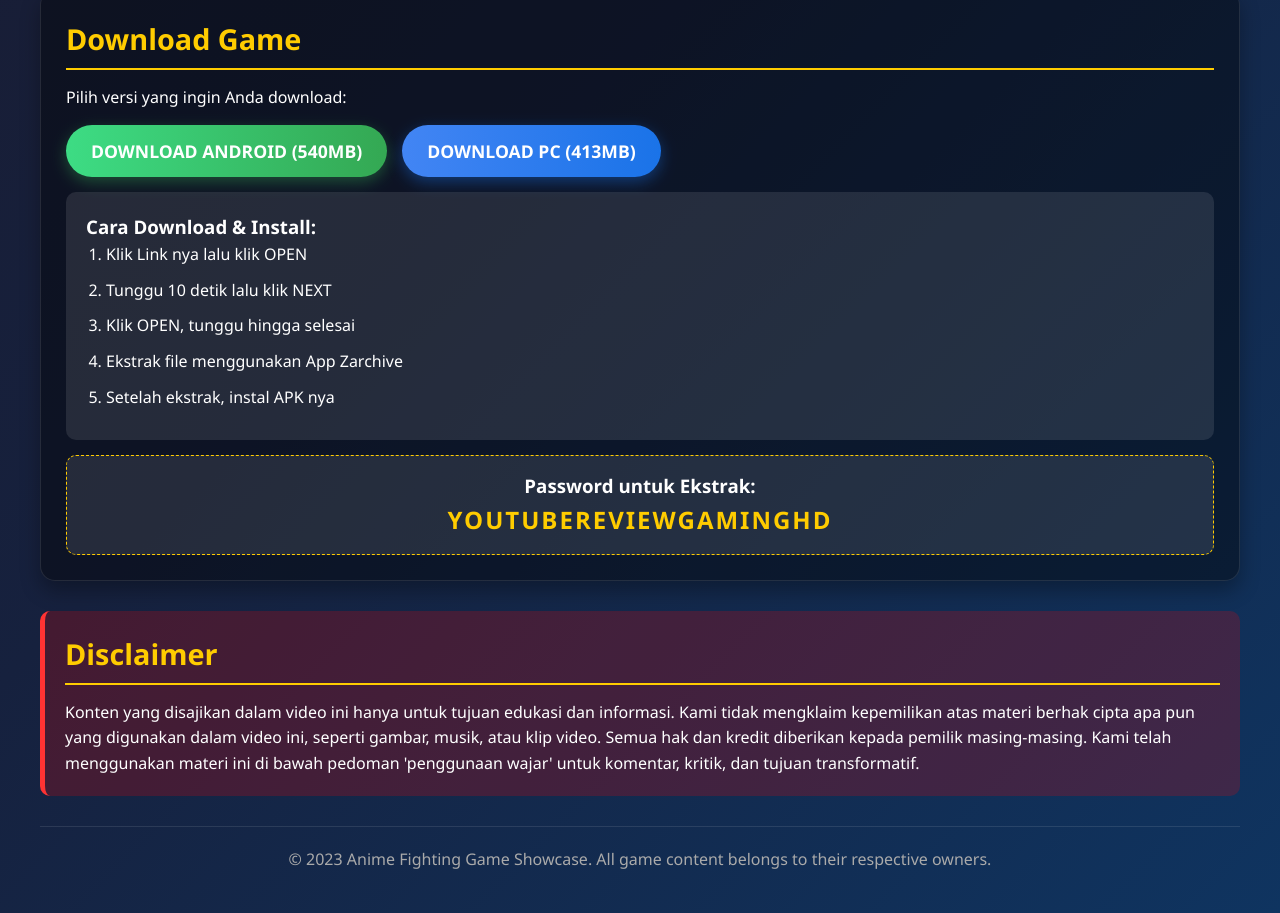
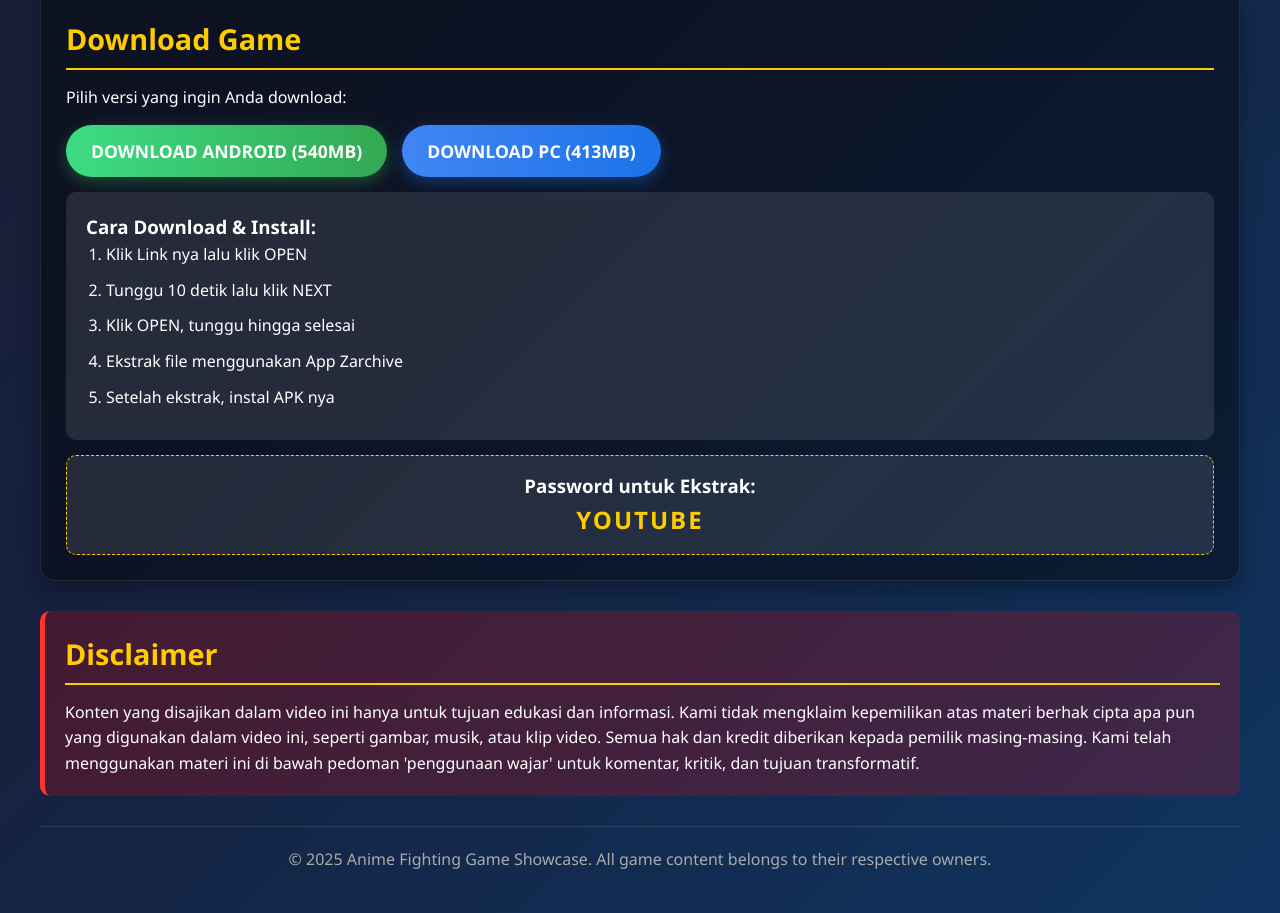
Before and after one commit to SuikaRyp/Gamer-Games, a plain HTML site: page index.html in a window 1280 px wide. Shown: the part 822-1735 px from the top of the page. Drawn offline with Linux system fonts and the light colour scheme.

Commit message:
Update index.html

```diff
--- a/index.html
+++ b/index.html
@@ -387,7 +387,7 @@
 
             <div class="password-box">
                 <h3>Password untuk Ekstrak:</h3>
-                <p class="password">YOUTUBEREVIEWGAMINGHD</p>
+                <p class="password">YOUTUBE</p>
             </div>
         </div>
 
@@ -397,7 +397,7 @@
         </div>
 
         <footer>
-            <p>© 2023 Anime Fighting Game Showcase. All game content belongs to their respective owners.</p>
+            <p>© 2025 Anime Fighting Game Showcase. All game content belongs to their respective owners.</p>
         </footer>
     </div>
 
```
